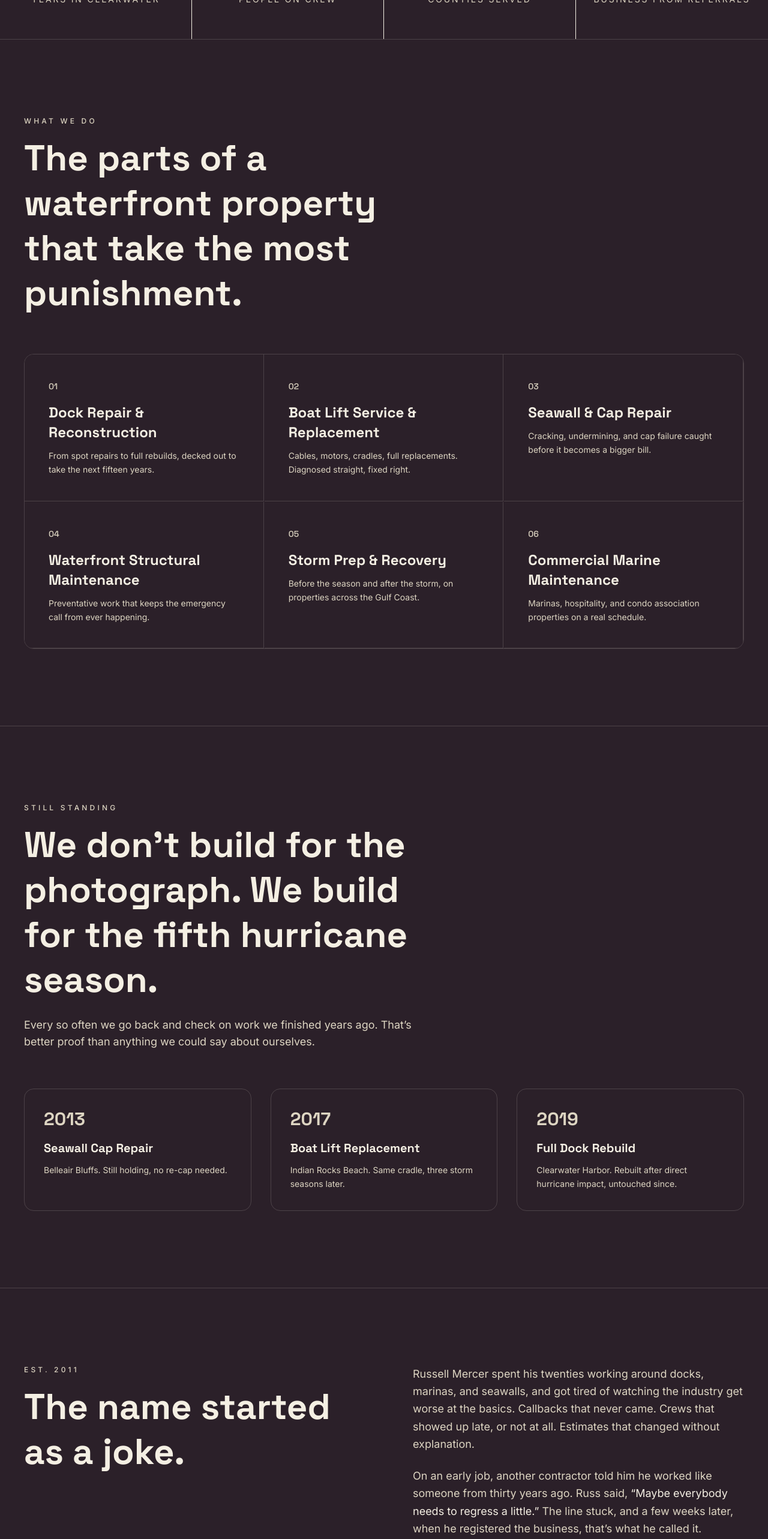
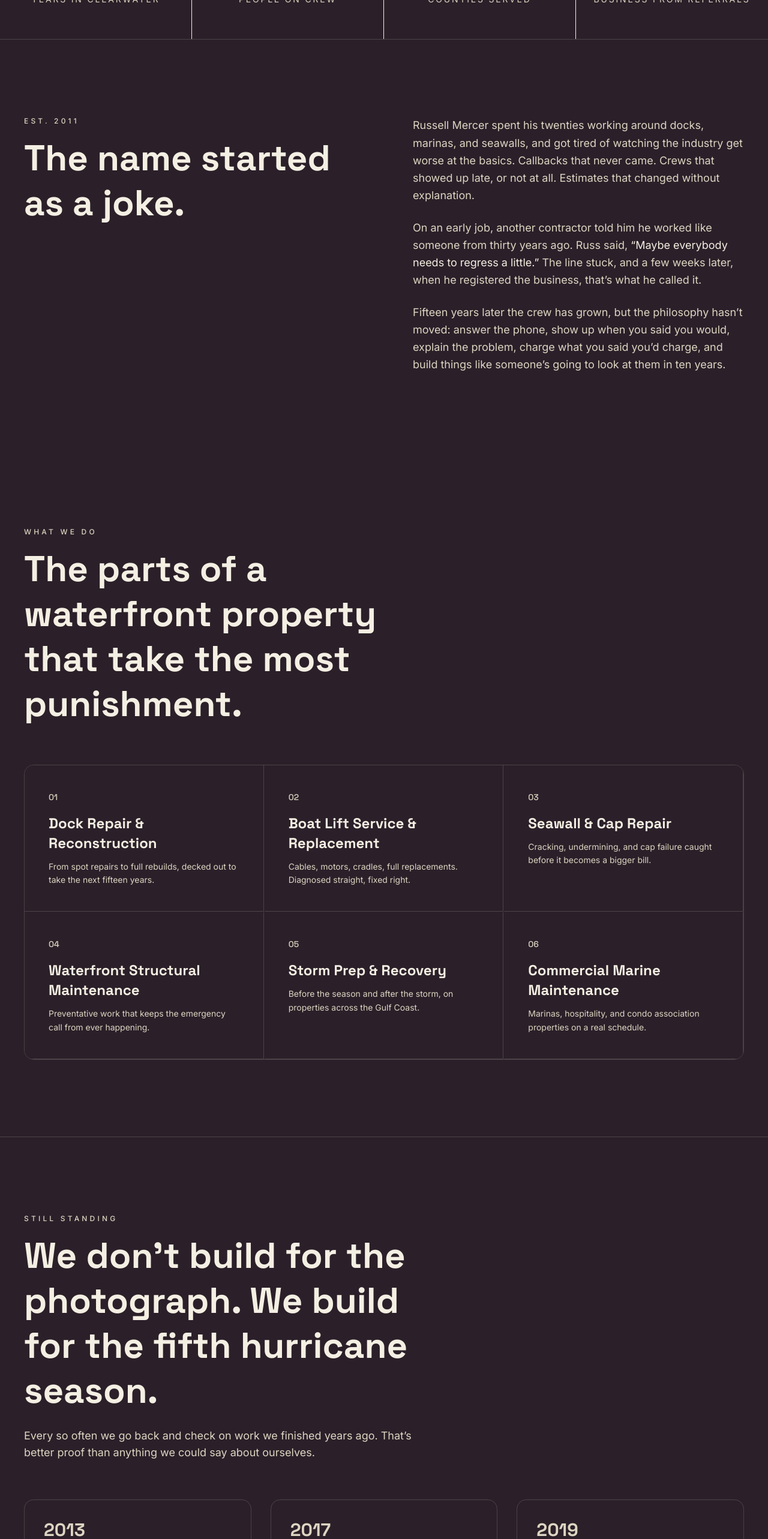
Before and after one commit to Vaylo-Studios/regressive-enterprises, a Next.js app: page / in a window 1280 px wide. Shown: the part 996-3562 px from the top of the page at 60% size. Built offline with nearby package versions, Linux system fonts and the light colour scheme.

Commit message:
Wire the Values section into the homepage
It existed as a component but wasn't imported into the page.

```diff
--- a/app/page.tsx
+++ b/app/page.tsx
@@ -1,9 +1,10 @@
 import Header from "@/components/Header";
 import Hero from "@/components/Hero";
 import StatsMarquee from "@/components/StatsMarquee";
+import Origin from "@/components/Origin";
 import Services from "@/components/Services";
 import StillStanding from "@/components/StillStanding";
-import Origin from "@/components/Origin";
+import Values from "@/components/Values";
 import Commercial from "@/components/Commercial";
 import StartProject from "@/components/StartProject";
 import Footer from "@/components/Footer";
@@ -15,9 +16,10 @@ export default function Home() {
       <main>
         <Hero />
         <StatsMarquee />
+        <Origin />
         <Services />
         <StillStanding />
-        <Origin />
+        <Values />
         <Commercial />
         <StartProject />
       </main>
```
